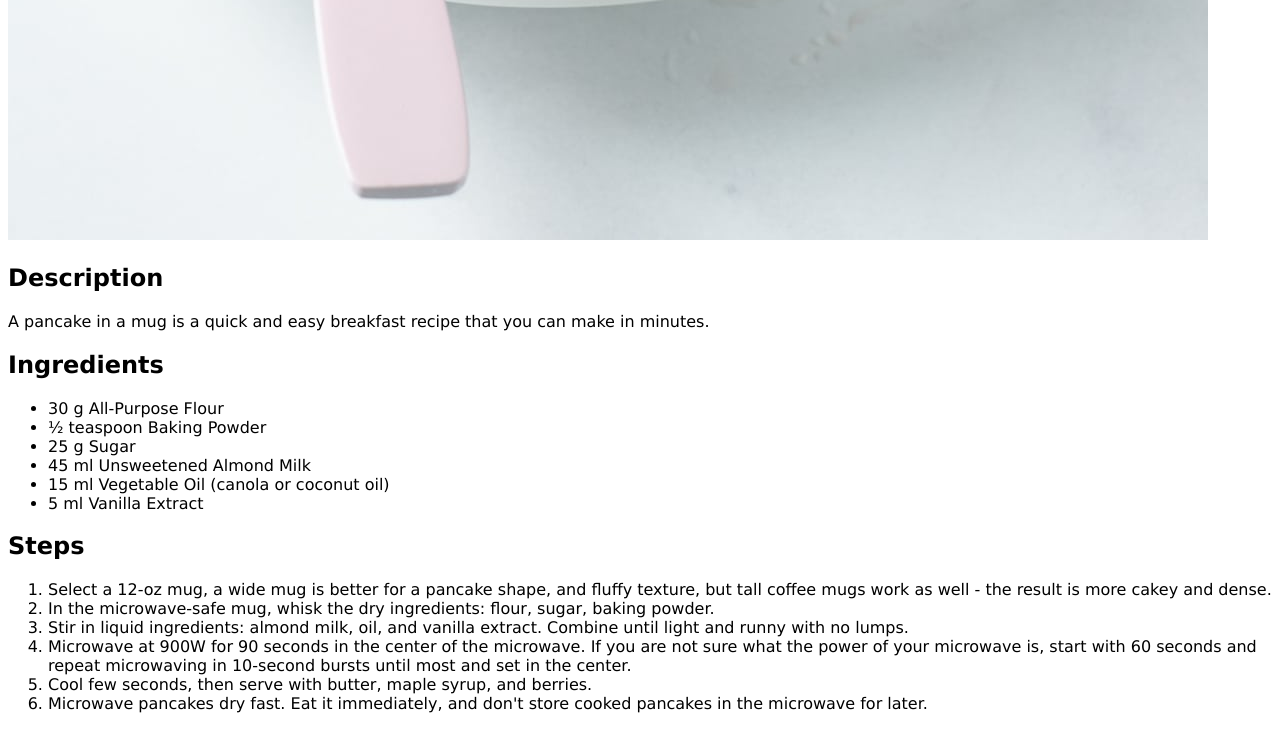
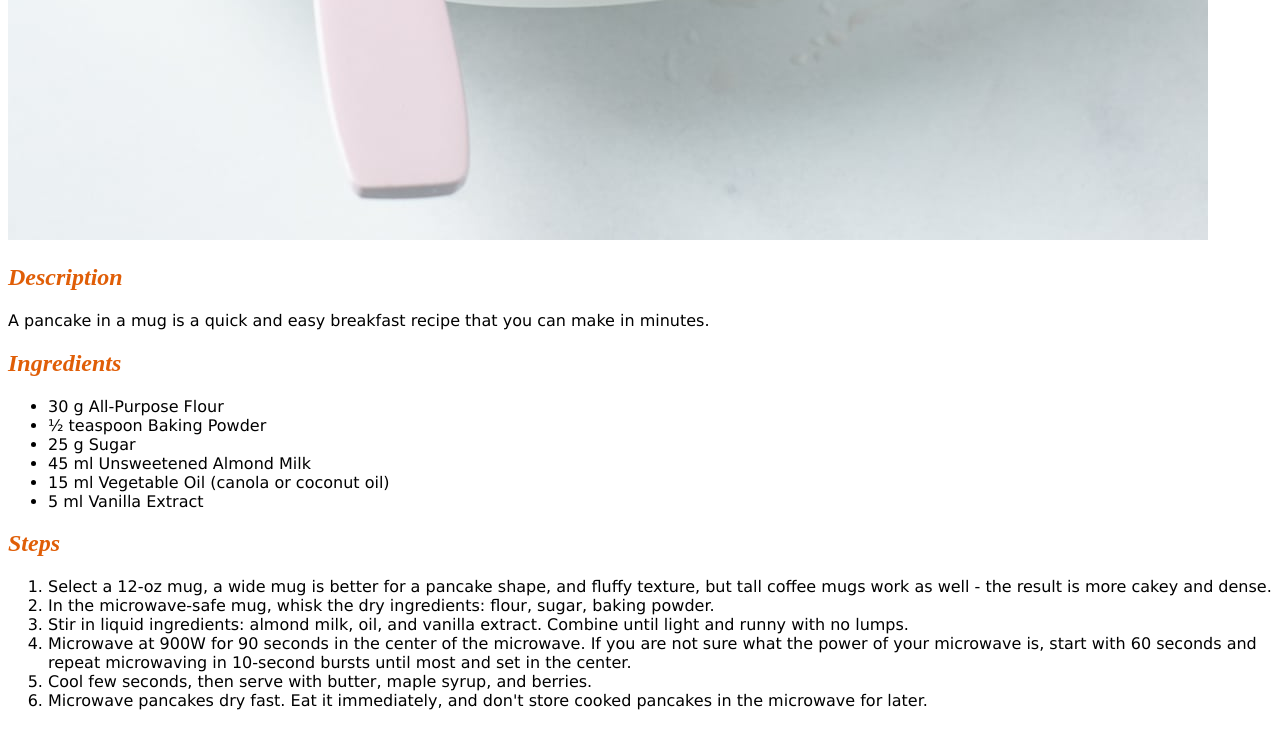
Before and after one commit to rc-gr/odin-recipes, a plain HTML site: page recipes/pancake-in-a-mug.html in a window 1280 px wide. Shown: the part 1640-2369 px from the top of the page. Drawn offline with Linux system fonts and the light colour scheme.

Commit message:
Add .section and reorganize rules

```diff
--- a/style.css
+++ b/style.css
@@ -2,10 +2,14 @@
   font-family: Verdana, Geneva, Tahoma, sans-serif;
 }
 
-.main .headline {
+.headline,
+.section {
   font-family: 'Times New Roman', Times, serif;
   font-style: italic;
   color: #e05e07;
+}
+
+.main .headline {
   text-align: center;
 }
 
```
